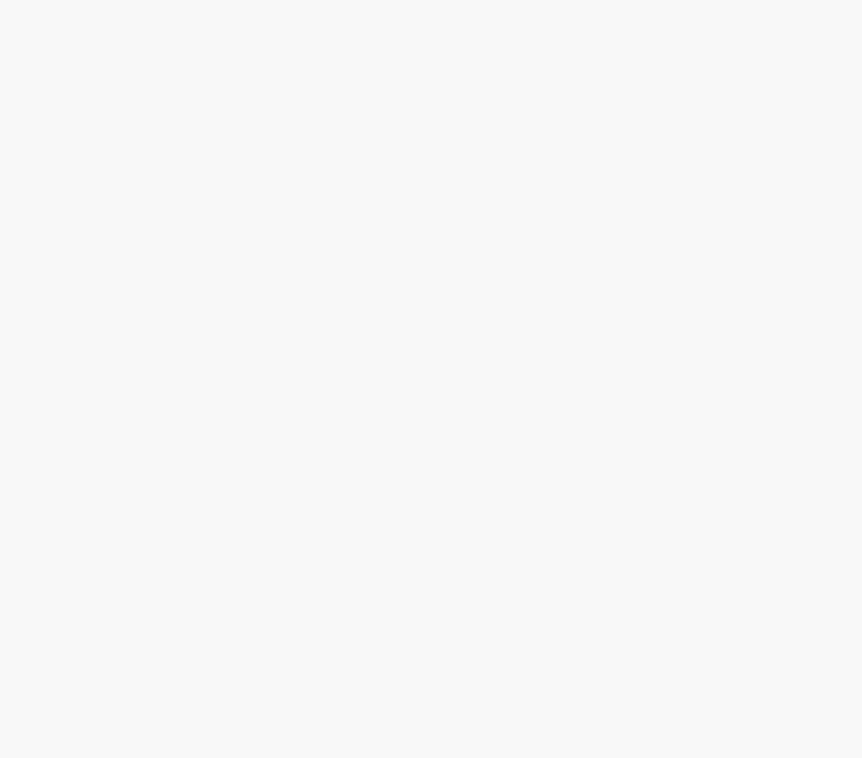
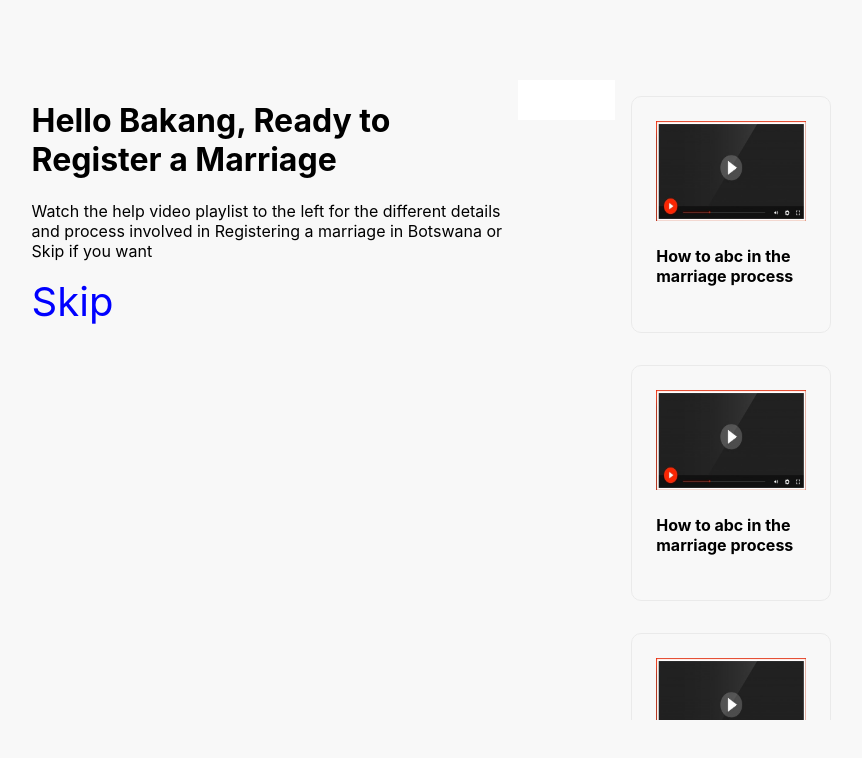
Before and after one commit to Kgosi-Motlogelwa/scrum-lords-marriage, a Next.js app in the folder smartbots-marriage/: page /informationMarriage in a window 1280 px wide. Shown: the top 758 px of the page, without its empty margins (122-984 px from the left). Built offline with nearby package versions, Linux system fonts and the light colour scheme.

Commit message:
introduction Page

```diff
--- a/smartbots-marriage/pages/informationMarriage.js
+++ b/smartbots-marriage/pages/informationMarriage.js
@@ -1,11 +1,74 @@
-import React from 'react'
+import React, { useState } from "react";
+import Link from "next/link";
+// Styles
+import styles from "../styles/Info.module.css";
+
+// Images
+import Image from "next/image";
+import YouTubeImage from "../public/DefaultImages/modern-red-video-media-player-template_1017-23409.jpg";
 
 const informationMarriage = () => {
+  const [columns, setColumns] = useState();
+
+  const buttons = [
+    {
+      link: "departmentCNR",
+      text: "Department of Civil and National Registration",
+    },
+    { link: "", text: "Department of Immigration and Citizenship" },
+    { link: "", text: "Department of Gender Affairs" },
+  ];
+
+  const column = "column";
+  const left = "left";
+  const right = "right";
+
   return (
-    <div>
+    <div className={styles.container}>
+      <main className={styles.main}>
+        <div className={styles.row}>
+          <div className={`${styles.column} ${styles.left}`}>
+            <h1>Hello Bakang, Ready to Register a Marriage </h1>
+            <p>
+              Watch the help video playlist to the left for the different
+              details and process involved in Registering a marriage in Botswana
+              or Skip if you want
+            </p>
+            <Link href="/marriageRegistrationStepOne">
+              <a href="" className={styles.skipButton}>
+                Skip
+              </a>
+            </Link>
+          </div>
+          <div className={`${styles.column} ${styles.center}`}></div>
+          <div className={`${styles.column} ${styles.right}`}>
+            <div className={`${styles.grid} ${styles.videos}`}>
+              {buttons.map((button) => {
+                return (
+                  <Link href={button.link}>
+                    <a href="" className={styles.card}>
+                      <div>
+                        <Image
+                          src={YouTubeImage}
+                          alt="Logo Government seal"
+                          height={400}
+                          width={600}
+                          align="center"
+                        />
+                        <h4 style={{ width: 90 % +"em" }} align="left">
+                          How to abc in the marriage process
+                        </h4>
+                      </div>
+                    </a>
+                  </Link>
+                );
+              })}
+            </div>
+          </div>
+        </div>
+      </main>
+    </div>
+  );
+};
 
-    </div>
-  )
-}
-
-export default informationMarriage
+export default informationMarriage;
--- /dev/null
+++ b/smartbots-marriage/styles/Info.module.css
@@ -0,0 +1,97 @@
+.container {
+  padding: 0 2rem;
+}
+
+.main {
+  min-height: 100vh;
+  max-height: 80vh;
+  padding: 4rem 0;
+  flex: 1;
+  display: flex;
+  flex-direction: column;
+  justify-content: center;
+  align-items: center;
+  width: 80%;
+  margin: auto;
+}
+
+.grid {
+  display: flex;
+  align-items: left;
+  justify-content: left;
+  flex-wrap: wrap;
+  max-width: 800px;
+}
+
+.card {
+  margin: 1rem;
+  padding: 1.5rem;
+  text-align: left;
+  color: inherit;
+  text-decoration: none;
+  border: 1px solid #eaeaea;
+  border-radius: 10px;
+  transition: color 0.15s ease, border-color 0.15s ease;
+  max-width: 200px;
+}
+
+.card:hover,
+.card:focus,
+.card:active {
+  color: #0070f3;
+  border-color: #0070f3;
+}
+
+.card h2 {
+  margin: 0 0 1rem 0;
+  font-size: 1rem;
+}
+
+.card p {
+  margin: 0;
+  font-size: 0.75rem;
+  line-height: 1.5;
+}
+
+.logo {
+  height: 1em;
+  margin-left: 0.5rem;
+}
+
+.explanation {
+  max-width: 30%;
+  border: 2px dashed black;
+}
+
+.column {
+  float: left;
+}
+
+.left {
+  width: 50%;
+}
+
+.right {
+  width: 40%;
+}
+.center {
+  width: 10%;
+  border: 20px solid white;
+}
+
+@media (max-width: 600px) {
+  .grid {
+    width: 100%;
+    flex-direction: column;
+  }
+}
+
+.skipButton {
+  color: blue;
+  font-size: 40px;
+}
+
+.videos {
+  max-height: 80vh;
+  overflow-y: scroll;
+}
```
Also changed, not shown: smartbots-marriage/pages/departmentCNR.js (+7 -4 lines), smartbots-marriage/public/DefaultImages/modern-red-video-media-player-template_1017-23409.jpg (added).
